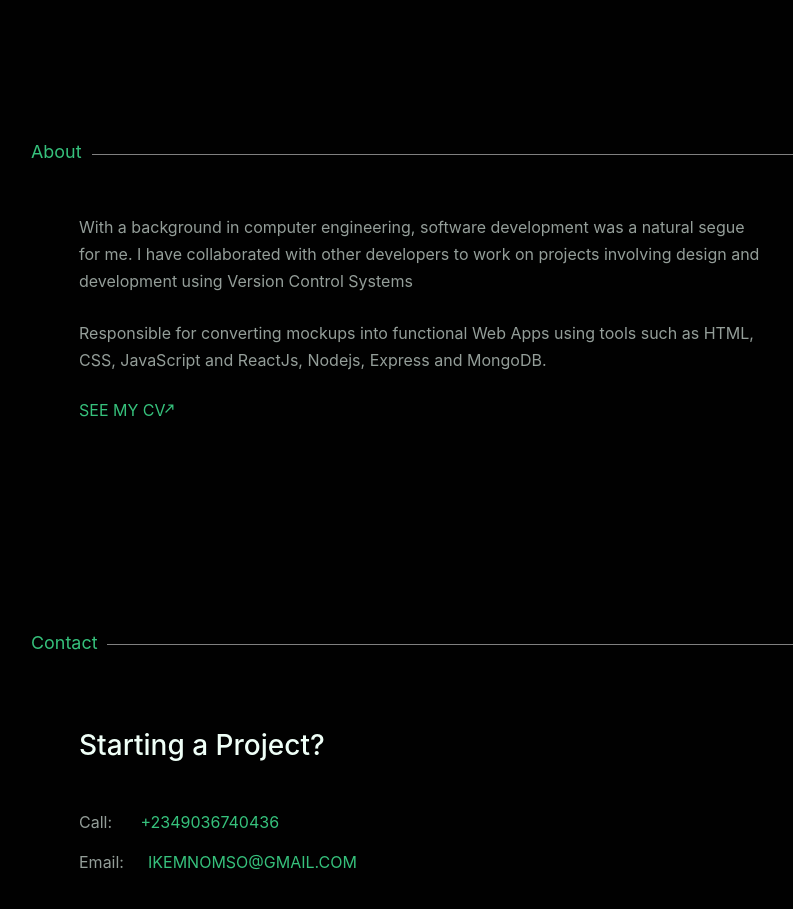
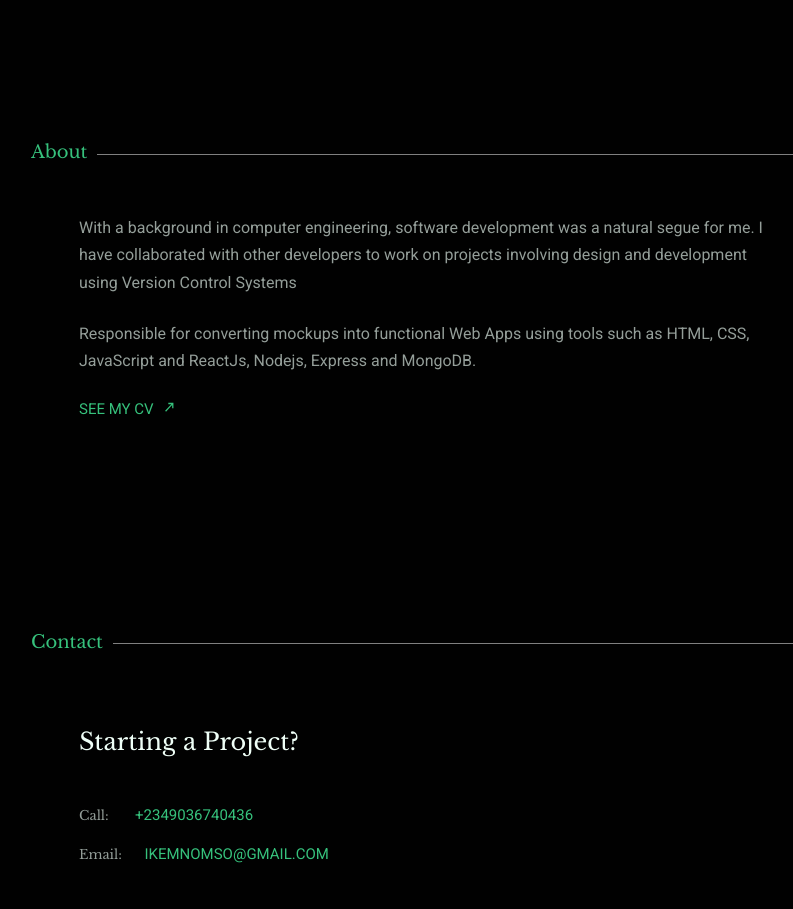
Before and after one commit to swish933/portfolio, a React (Create React App) app: page / in a window 1280 px wide. Shown: the part 1140-2049 px from the top of the page, without its empty margins (47-840 px from the left). Built offline with nearby package versions, Linux system fonts and the light colour scheme.

Commit message:
about&contact font styles

```diff
--- a/src/styles/About.css
+++ b/src/styles/About.css
@@ -12,11 +12,13 @@
 .about-header {
 	position: relative;
 	overflow: hidden;
-	font-size: 1.12em;
+	font-family: 'Libre Baskerville', serif;
+	font-size: 18px;
 }
 
 .about-description > p {
 	line-height: 1.7;
+	font-size: 16px;
 	color: #949e99;
 }
 
@@ -31,3 +33,12 @@
 	margin-top: 1px;
 	margin-left: 10px;
 }
+
+.about-description,
+.cv-link {
+	font-family: Roboto, sans-serif;
+}
+
+.cv-link {
+	font-size: 15px;
+}
--- a/src/styles/Contact.css
+++ b/src/styles/Contact.css
@@ -12,19 +12,28 @@
 .contact-header {
 	position: relative;
 	overflow: hidden;
-	font-size: 1.12em;
+	font-size: 18px;
 }
 
+.contact-details h3,
+.contact-details p,
+.contact-header {
+	font-family: 'Libre Baskerville', serif;
+}
 .contact-details h3 {
 	color: #effff7;
+	font-size: 24px;
 }
 
 .contact-details p {
 	color: #949e99;
+	font-size: 13px;
 }
 
 .contact-detail {
+	font-family: Roboto, sans-serif;
 	margin-left: 1.5em;
+	font-size: 15px;
 }
 
 .contact-header::after {
```
